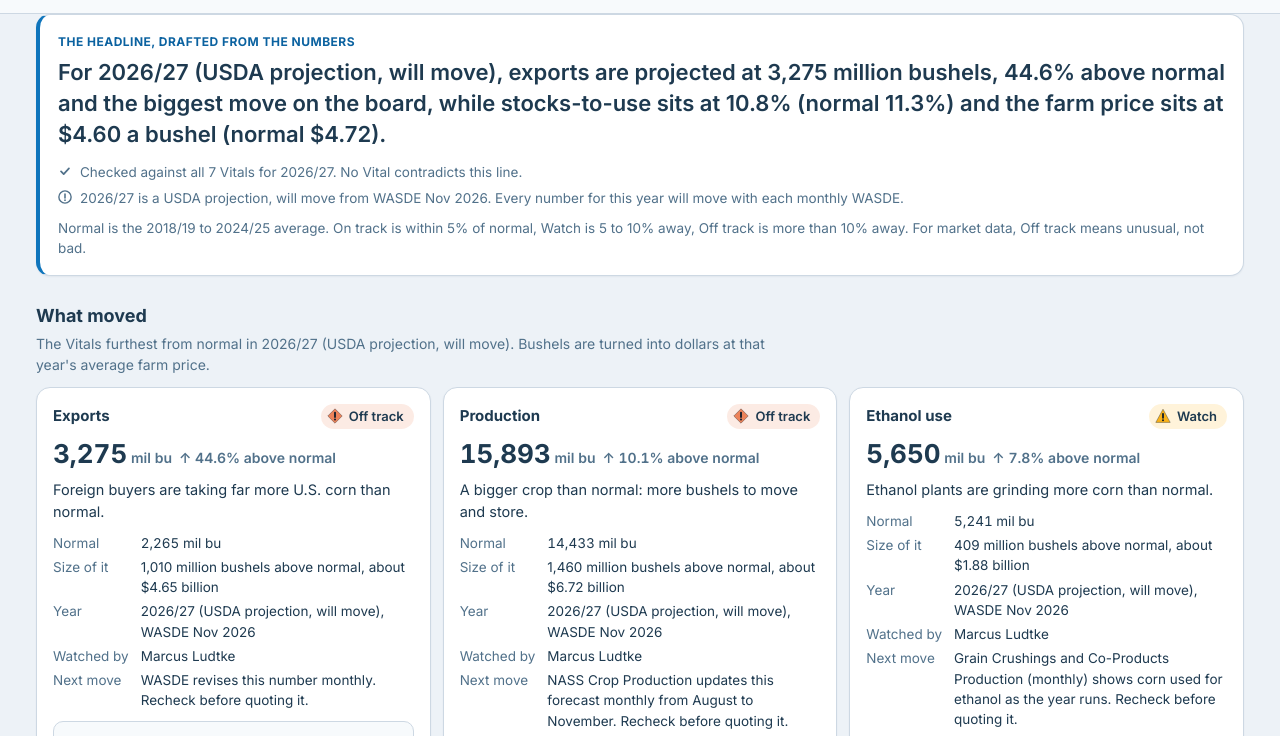
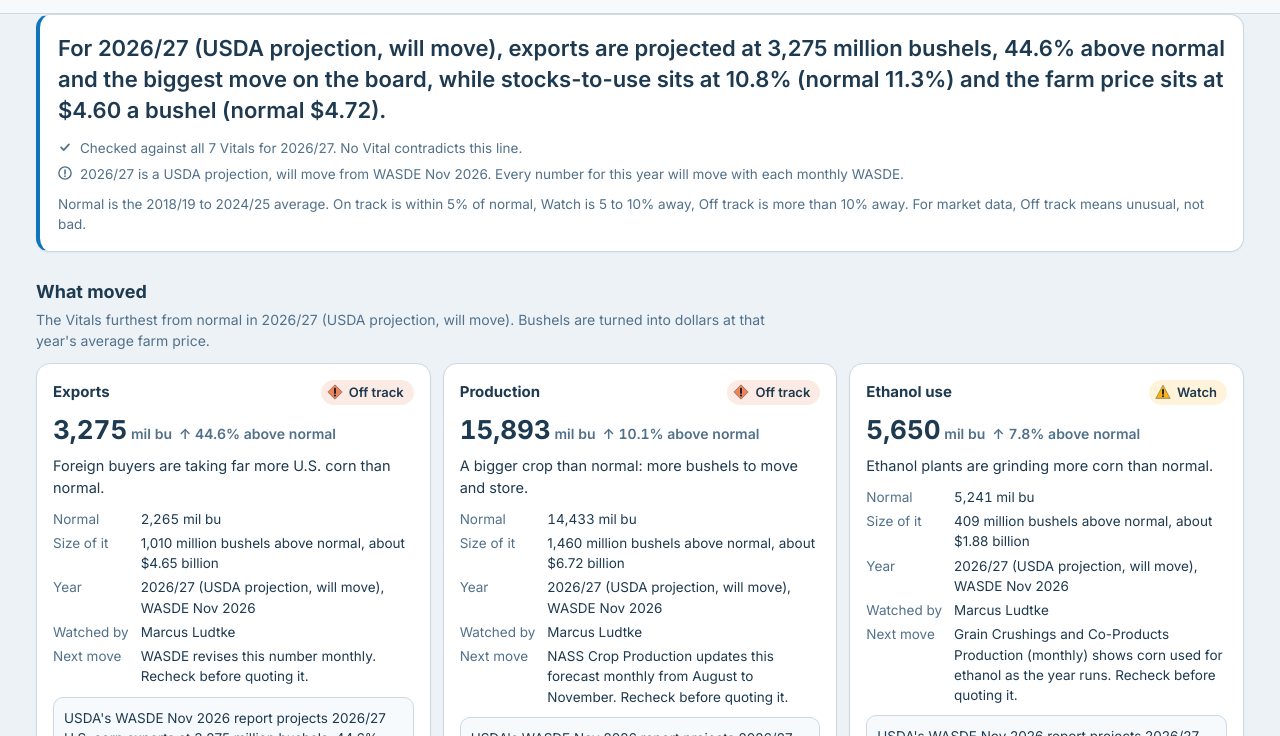
Before and after one commit to ckruegs71-ctrl/cmc-ethanol, a plain HTML site: page corn-vitals/index.html in a window 1280 px wide. Shown: the part 86-822 px from the top of the page. Drawn offline with Linux system fonts and the light colour scheme.

Commit message:
Remove eyebrow labels: dashboard chart labels become plain titles, Corn Vitals labels hidden (styling only, data untouched)
Co-Authored-By: Claude Opus 5.5 <noreply@anthropic.com>
Claude-Session: https://claude.ai/code/session_011ABDWaHY9HHnc55beuTamA

```diff
--- a/corn-vitals/index.html
+++ b/corn-vitals/index.html
@@ -73,7 +73,7 @@ h3{font-size:15px;margin:0;font-weight:700}
 
 /* Headline */
 .headline{border-left:4px solid var(--accent);padding:18px 18px 16px}
-.eyebrow{font-size:12px;font-weight:700;letter-spacing:.04em;text-transform:uppercase;color:var(--accent-text);margin-bottom:6px}
+.eyebrow{display:none}
 .headline .line{font-size:18px;line-height:1.4;font-weight:600;margin:0}
 .checks{margin:12px 0 0;padding:0;list-style:none;display:grid;gap:6px}
 .checks li{font-size:13.5px;color:var(--muted);display:flex;gap:8px;align-items:flex-start}
```
Also changed, not shown: index.html (+1 -1 lines).
